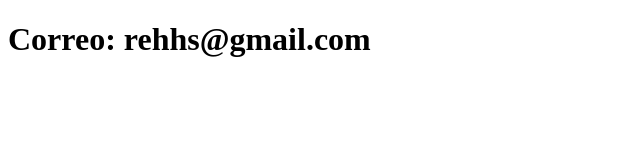
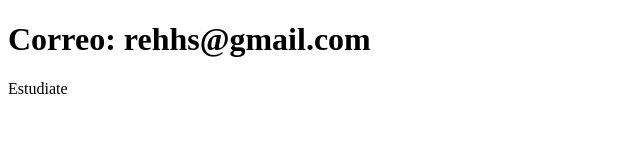
Before and after one commit to ReneReyesC21/registrer-sys, a plain HTML site: page contacto.html in a window 1280 px wide. Shown: the full height of the page, 0-640 px from the left. Drawn offline with Linux system fonts and the light colour scheme.

Commit message:
actualiza el contacto

```diff
--- a/contacto.html
+++ b/contacto.html
@@ -7,5 +7,6 @@
 </head>
 <body>
     <h1>Correo: rehhs@gmail.com</h1>
+    <p>Estudiate</p>
 </body>
 </html>
```
Also changed, not shown: index.html (+1 -1 lines).
